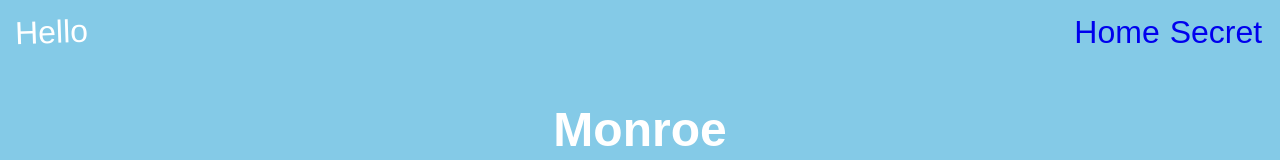
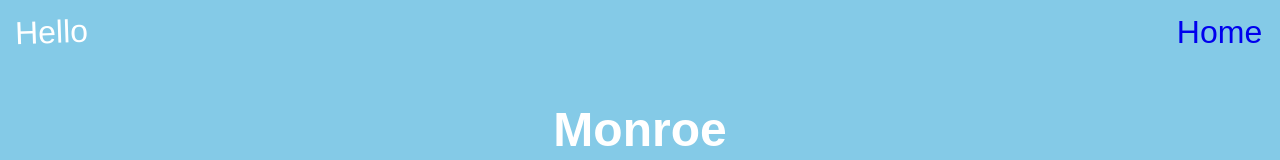
Before and after one commit to Mgetz10/Portfolio, a React (Create React App) app in the folder client/: page / in a window 1280 px wide. Shown: the top 160 px of the page. Built offline with nearby package versions, Linux system fonts and the light colour scheme.

Commit message:
removed "secret"

```diff
--- a/client/src/components/Navbar.jsx
+++ b/client/src/components/Navbar.jsx
@@ -16,7 +16,6 @@ class Navbar extends Component {
           <Link to="/" exact>
             Home
           </Link>
-          <NavLink to="/secret">Secret</NavLink>
         </div>
         <div className="flex">
           <h1 className="App-title">Monroe</h1>
```
